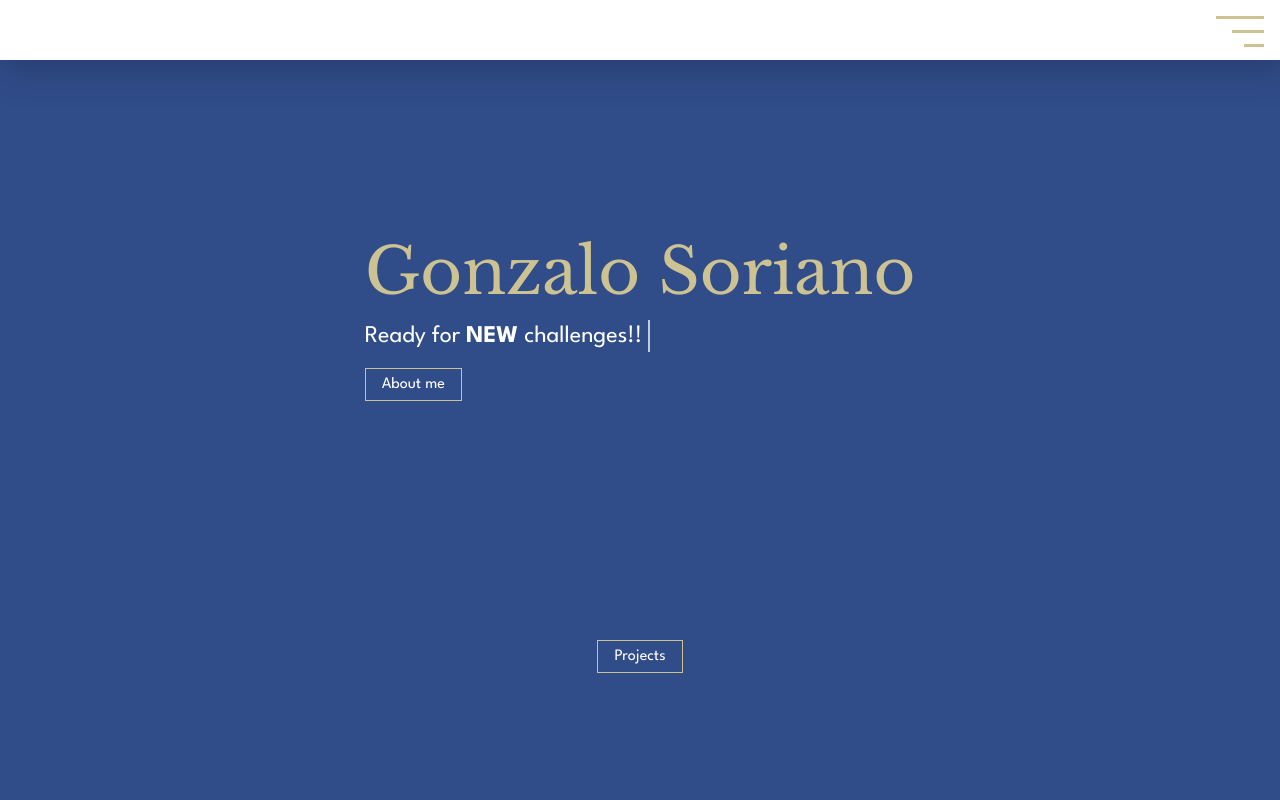
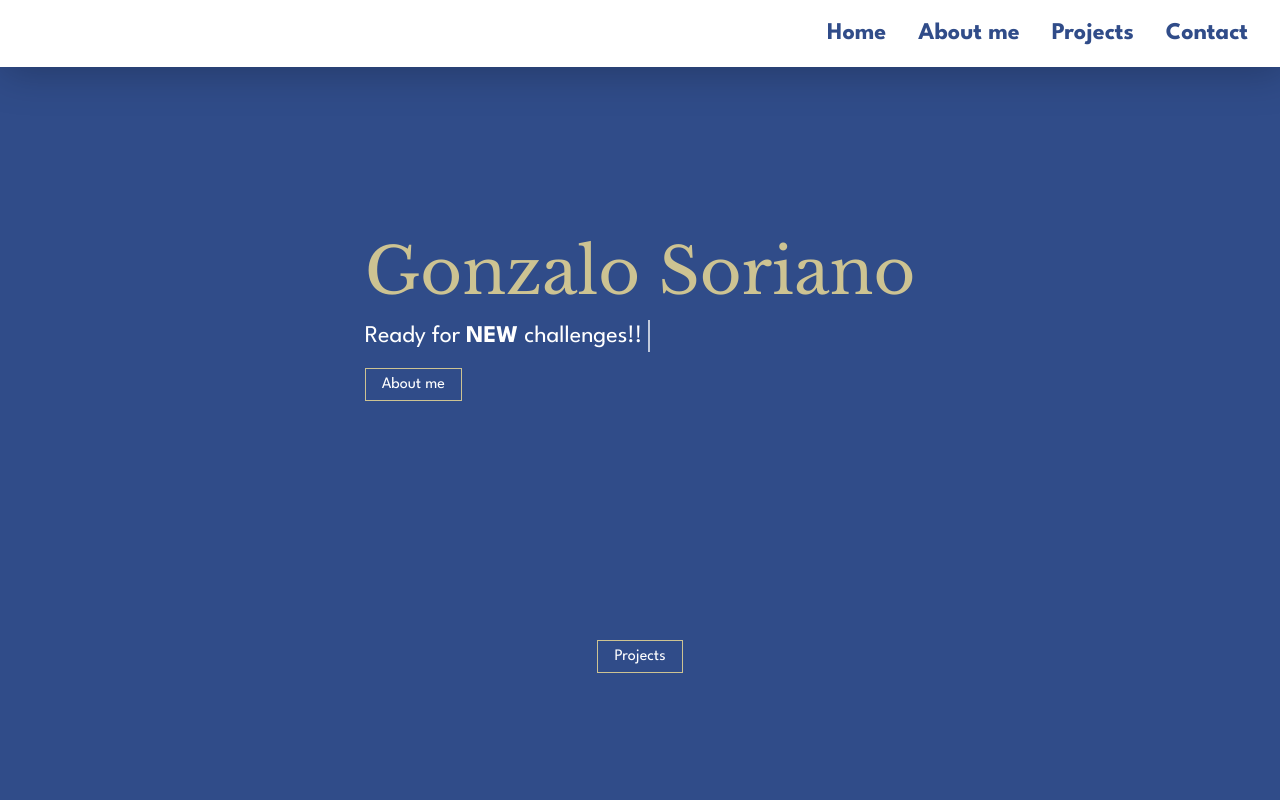
Before and after one commit to ggonzaloo10/project-3, a React (Create React App) app: page / in a window 1280 px wide. Shown: the top 800 px of the page. Built offline with nearby package versions, Linux system fonts and the light colour scheme.

Commit message:
update header

```diff
--- a/src/components/header/header.jsx
+++ b/src/components/header/header.jsx
@@ -11,10 +11,10 @@ export default function Header() {
         setStateMenu(prevValue => !prevValue);
     };
 
-    return <header>
+    return <header className="header header-desktop">
 
         <div onClick={onOff} className="menu-icon">
-        { stateMenu ?
+            {stateMenu ?
                 <svg width="40" height="37" viewBox="0 0 40 37" fill="none" xmlns="http://www.w3.org/2000/svg">
                     <line x1="1.93934" y1="35.8805" x2="35.8805" y2="1.93938" stroke="#CDC392" stroke-width="3" />
                     <line x1="4.06066" y1="1.93934" x2="38.0018" y2="35.8805" stroke="#CDC392" stroke-width="3" />
@@ -32,5 +32,12 @@ export default function Header() {
             <Link to={"/projects"}>Projects</Link>
             <a href="#contact">Contact</a>
         </div>}
+
+        <div className="menu-links_desktop">
+            <Link to={"/home"}>Home</Link>
+            <Link to={"/about-me"}>About me</Link>
+            <Link to={"/projects"}>Projects</Link>
+            <a href="#contact">Contact</a>
+        </div>
     </header>;
 }
--- a/src/components/header/style-header.css
+++ b/src/components/header/style-header.css
@@ -1,4 +1,4 @@
-header {
+.header {
     position: absolute;
     width: 100%;
     min-height: 60px;
@@ -7,7 +7,7 @@ header {
     background-color: white;
     display: flex;
     align-items: center;
-    justify-content: center;
+
     padding: calc(var(--unit) * 2);
     font-family: var(--font-spartan, sans-serif);
     filter: drop-shadow(4px 4px 20px rgba(0, 0, 0, 0.25));
@@ -46,3 +46,45 @@ header {
     text-decoration: none;
     color: var(--blue-main);
 }
+
+.menu-links_desktop a {
+    padding: 0 var(--space);
+    font-weight: 700;
+    font-size: 24px;
+    line-height: 35px;
+    text-decoration: none;
+    color: var(--blue-main);
+}
+
+
+@media (max-width: 800px) {
+    .menu-links_desktop{
+display: none;
+    }
+
+    .header{
+        justify-content: center;
+    }
+
+
+}
+
+@media (min-width: 800px) {
+    .menu-icon{
+display: none;
+    };
+
+    .menu-links_desktop{
+        display: flex;
+        align-self: flex-end;
+    };
+
+    .header{
+        justify-content: flex-end;
+    }
+
+    .header-desktop{
+        display: flex;
+        justify-content: flex-end;
+    };
+}
```
Lines whose indentation alone changed are shown as unchanged.
